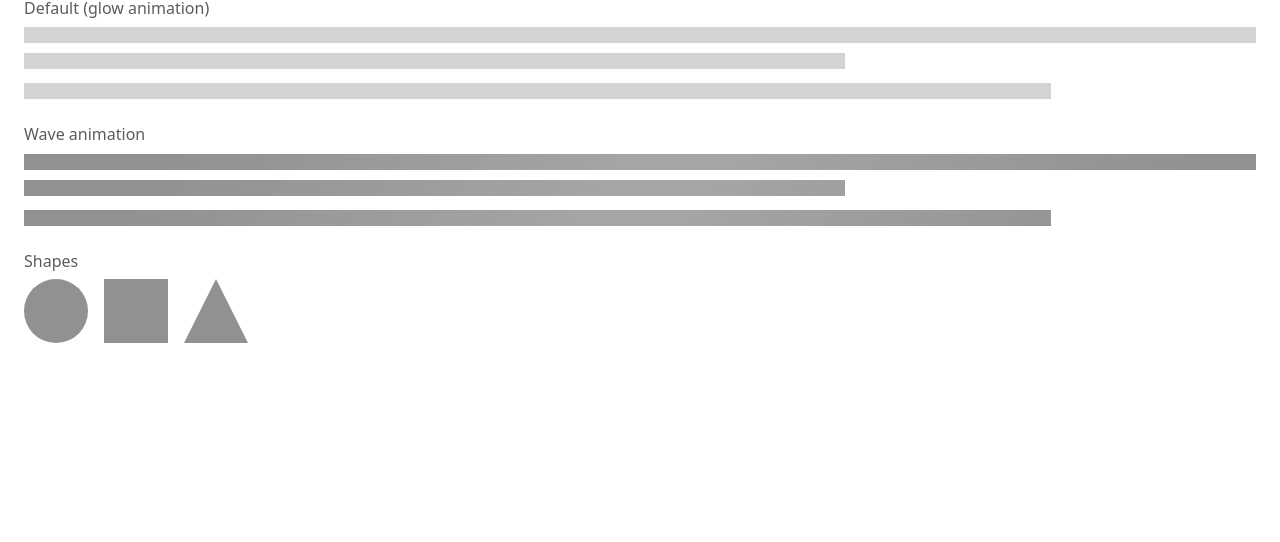
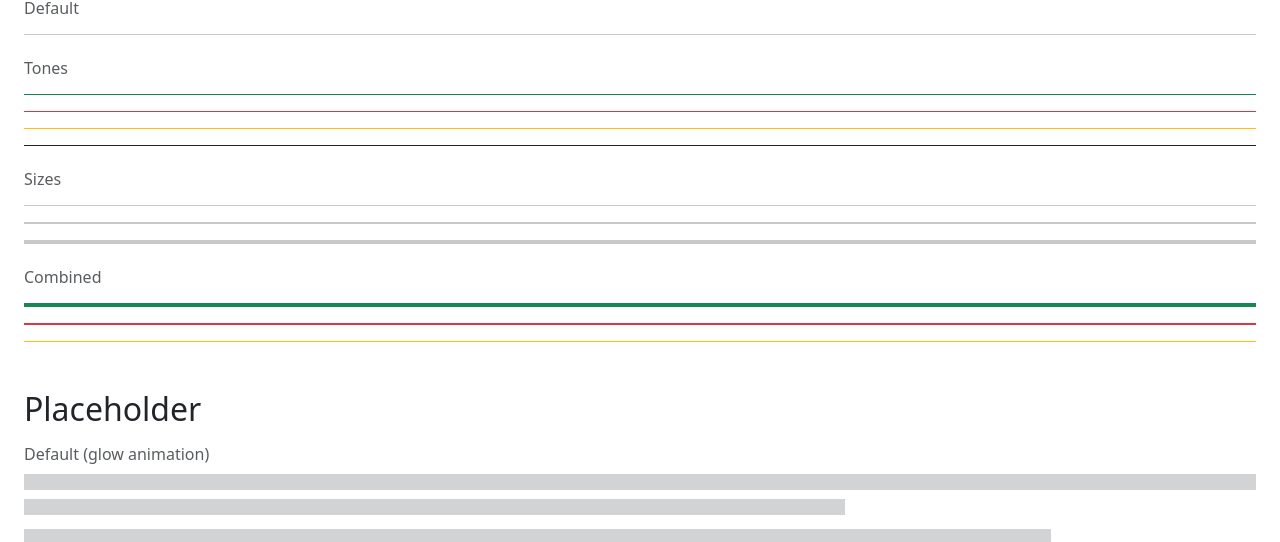
Before and after one commit to lnpgdev/terra, a website built with Vite: page index.html in a window 1280 px wide. Shown: the part 563-1105 px from the top of the page. Before the commit the page ends 978 px from the top, so only its background shows below. Built offline with nearby package versions, Linux system fonts and the light colour scheme.

Commit message:
Add Horizontal Rule component

```diff
--- a/index.html
+++ b/index.html
@@ -59,6 +59,32 @@
       </div>
     </section>
     <!-- ------------------------------------------------------------------ -->
+    <!-- Horizontal Rule                                                      -->
+    <!-- ------------------------------------------------------------------ -->
+    <section class="mb-5">
+      <h2 class="mb-3">Horizontal Rule</h2>
+
+      <h6 class="text-muted mb-2">Default</h6>
+      <hr class="mb-4" />
+
+      <h6 class="text-muted mb-2">Tones</h6>
+      <hr class="hr-success" />
+      <hr class="hr-danger" />
+      <hr class="hr-warning" />
+      <hr class="hr-dark mb-4" />
+
+      <h6 class="text-muted mb-2">Sizes</h6>
+      <hr class="hr-sm" />
+      <hr class="hr-md" />
+      <hr class="hr-lg mb-4" />
+
+      <h6 class="text-muted mb-2">Combined</h6>
+      <hr class="hr-success hr-lg" />
+      <hr class="hr-danger hr-md" />
+      <hr class="hr-warning hr-sm" />
+    </section>
+
+    <!-- ------------------------------------------------------------------ -->
     <!-- Placeholder                                                          -->
     <!-- ------------------------------------------------------------------ -->
     <section class="mb-5">
@@ -80,9 +106,9 @@
 
       <h6 class="text-muted mb-2">Shapes</h6>
       <div class="d-flex align-items-end gap-3">
-        <span class="placeholder placeholder-circle" style="width: 4rem;"></span>
-        <span class="placeholder placeholder-square" style="width: 4rem;"></span>
-        <span class="placeholder placeholder-triangle" style="width: 4rem;"></span>
+        <span class="placeholder placeholder-circle" style="width: 4rem"></span>
+        <span class="placeholder placeholder-square" style="width: 4rem"></span>
+        <span class="placeholder placeholder-triangle" style="width: 4rem"></span>
       </div>
     </section>
   </body>
--- /dev/null
+++ b/src/components/horizontal-rule/_horizontal-rule.scss
@@ -0,0 +1,44 @@
+/**
+ * Terra UI Kit: Horizontal Rule
+ *
+ * Divider element with tone and size variants. Built on Bootstrap's hr —
+ * overrides Bootstrap's CSS custom properties for colour and thickness.
+ *
+ * Tone colours reference Bootstrap's semantic colour tokens directly, so they
+ * will automatically reflect Sol overrides when Sol becomes available.
+ */
+
+// Tones — Bootstrap's hr uses color:inherit as currentColor for the border.
+// opacity:1 overrides Bootstrap's default 0.25 so tone colours render fully.
+.hr-success {
+  color: var(--bs-success);
+  opacity: 1;
+}
+
+.hr-danger {
+  color: var(--bs-danger);
+  opacity: 1;
+}
+
+.hr-warning {
+  color: var(--bs-warning);
+  opacity: 1;
+}
+
+.hr-dark {
+  color: var(--bs-dark);
+  opacity: 1;
+}
+
+// Sizes
+.hr-sm {
+  border-top-width: 1px;
+}
+
+.hr-md {
+  border-top-width: 2px;
+}
+
+.hr-lg {
+  border-top-width: 4px;
+}
--- a/src/index.ts
+++ b/src/index.ts
@@ -1,4 +1,5 @@
 import './terra.scss';
 
+export * from './components/horizontal-rule/index';
 export * from './components/placeholder/index';
 export * from './components/spinner/index';
--- a/src/terra.scss
+++ b/src/terra.scss
@@ -5,5 +5,6 @@
 @use './tokens/index' as *;
 
 // Component overrides
+@use './components/horizontal-rule/horizontal-rule';
 @use './components/placeholder/placeholder';
 @use './components/spinner/spinner';
```
Also changed, not shown: package.json (+6 -1 lines), src/components/horizontal-rule/index.ts (added, +43 -0 lines).
